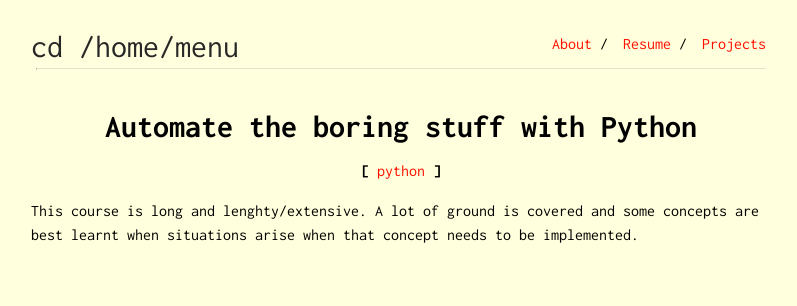
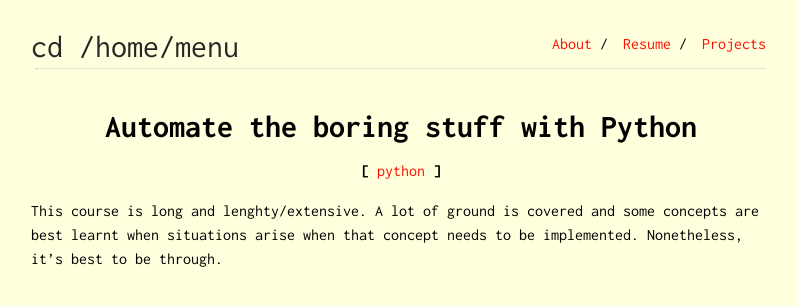
Before and after one commit to pruthvirajbhat/website-portfolio-old-uno, a Jekyll site: the page built from _posts/2021-04-30-automate-with-python.md, in a window 1280 px wide. Shown: the top 306 px of the page, without its empty margins (239-1036 px from the left). Built offline with Jekyll 4.4.1, drawn with Linux system fonts in a browser that asks for light colours.

Commit message:
added some py stuff

```diff
--- a/_posts/2021-04-30-automate-with-python.md
+++ b/_posts/2021-04-30-automate-with-python.md
@@ -5,4 +5,4 @@
 tags: [python]
 ---
 
-This course is long and lenghty/extensive. A lot of ground is covered and some concepts are best learnt when situations arise when that concept needs to be implemented.
+This course is long and lenghty/extensive. A lot of ground is covered and some concepts are best learnt when situations arise when that concept needs to be implemented. Nonetheless, it's best to be through.
```
Also changed, not shown: _posts/2021-06-12-25days-CyS-THM.md (renamed from _posts/2021-06-12-THM-christmas-25day-challenge.md).
